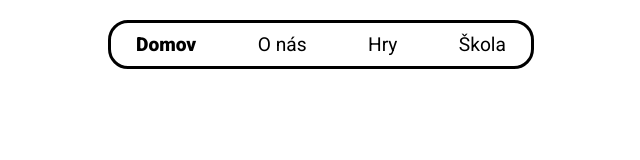
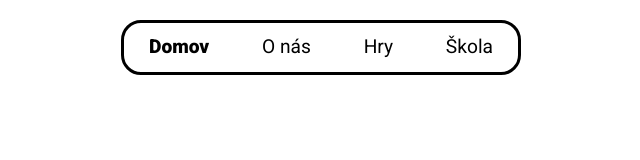
Before and after one commit to BEX-WEBTE/bex-exam, a plain HTML site: page app/three-level-menu/three-level-menu.component.html in a window 1280 px wide. Shown: the whole page, without its empty margins (319-959 px from the left). Drawn offline with nearby package versions, Linux system fonts and the light colour scheme; files that its build step writes are made by us from their sources.

Commit message:
Nalinkovaný bootstrap.

```diff
--- a/app/three-level-menu/three-level-menu.component.html
+++ b/app/three-level-menu/three-level-menu.component.html
@@ -1,21 +1,30 @@
-<link rel="stylesheet" href="./app/three-level-menu/css/three-level-menu.component.css">
-<link rel="stylesheet" href="./style.css">
-<link rel="stylesheet" href="./app/css/header.css">
+
+<link crossorigin="anonymous" href="https://maxcdn.bootstrapcdn.com/bootstrap/4.0.0/css/bootstrap.min.css"
+      integrity="sha384-Gn5384xqQ1aoWXA+058RXPxPg6fy4IWvTNh0E263XmFcJlSAwiGgFAW/dAiS6JXm" rel="stylesheet">
 <script crossorigin="anonymous"
         integrity="sha384-KJ3o2DKtIkvYIK3UENzmM7KCkRr/rE9/Qpg6aAZGJwFDMVNA/GpGFF93hXpG5KkN"
         src="https://code.jquery.com/jquery-3.2.1.slim.min.js"></script>
 <script crossorigin="anonymous"
         integrity="sha384-ApNbgh9B+Y1QKtv3Rn7W3mgPxhU9K/ScQsAP7hUibX39j7fakFPskvXusvfa0b4Q"
-        src="https://cdnjs.cloudflare.com/ajax/libs/popper.js/1.12.9/umd/popper.min.js"></script>
+        src="https://cdnjs.cloudflare.com/ajax/libs/popper.js/1.12.9/umd/popper.min.js" ></script>
 <script crossorigin="anonymous"
         integrity="sha384-JZR6Spejh4U02d8jOt6vLEHfe/JQGiRRSQQxSfFWpi1MquVdAyjUar5+76PVCmYl"
         src="https://maxcdn.bootstrapcdn.com/bootstrap/4.0.0/js/bootstrap.min.js"></script>
+<script src="js/three-level-menu.component.js"></script>
+<link rel="stylesheet" href="./app/three-level-menu/css/three-level-menu.component.css">
+<link rel="stylesheet" href="./style.css">
+<link rel="stylesheet" href="./app/css/header.css">
+
 <nav class="navigation-bar">
-
-    <ul class="navigation-bar-row">
+    <ul id="menu" class="dropdown navigation-bar-row ">
         <li class="item item-active"><a class="item-link" href="./index.html">Domov</a></li>
         <li class="item"><a class="item-link" href="#"><span>O nás</span></a></li>
-        <li class="item"><a class="item-link" href="#">Hry</a></li>
+        <li class="item"><a class="item-link" href="#">Hry</a>
+            <ul class="dropdown-menu" aria-labelledby="dropdownMenuLink">
+                <li class="dropdown-item "><a class="item-link" href="#">Hry</a></li>
+            </ul>
+        </li>
         <li class="item"><a class="item-link" href="#">Škola</a></li>
     </ul>
+
 </nav>
```
